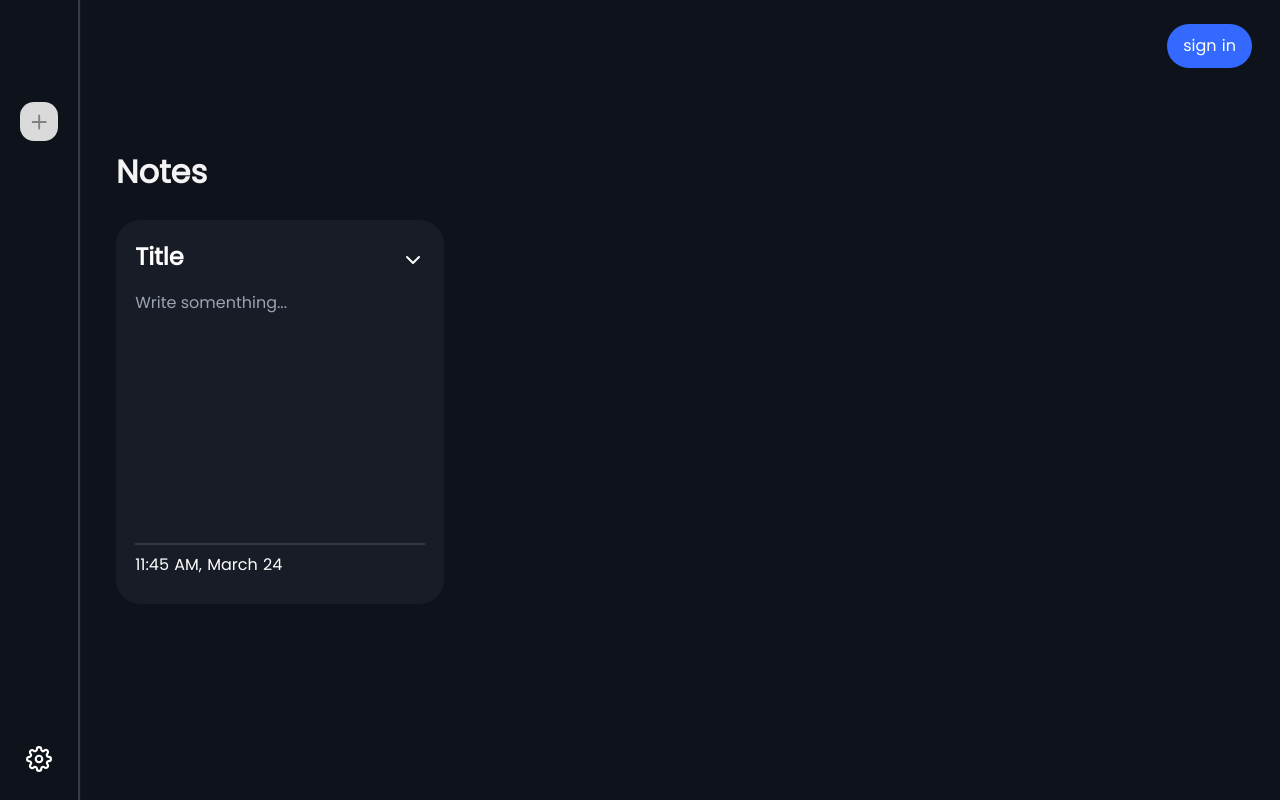
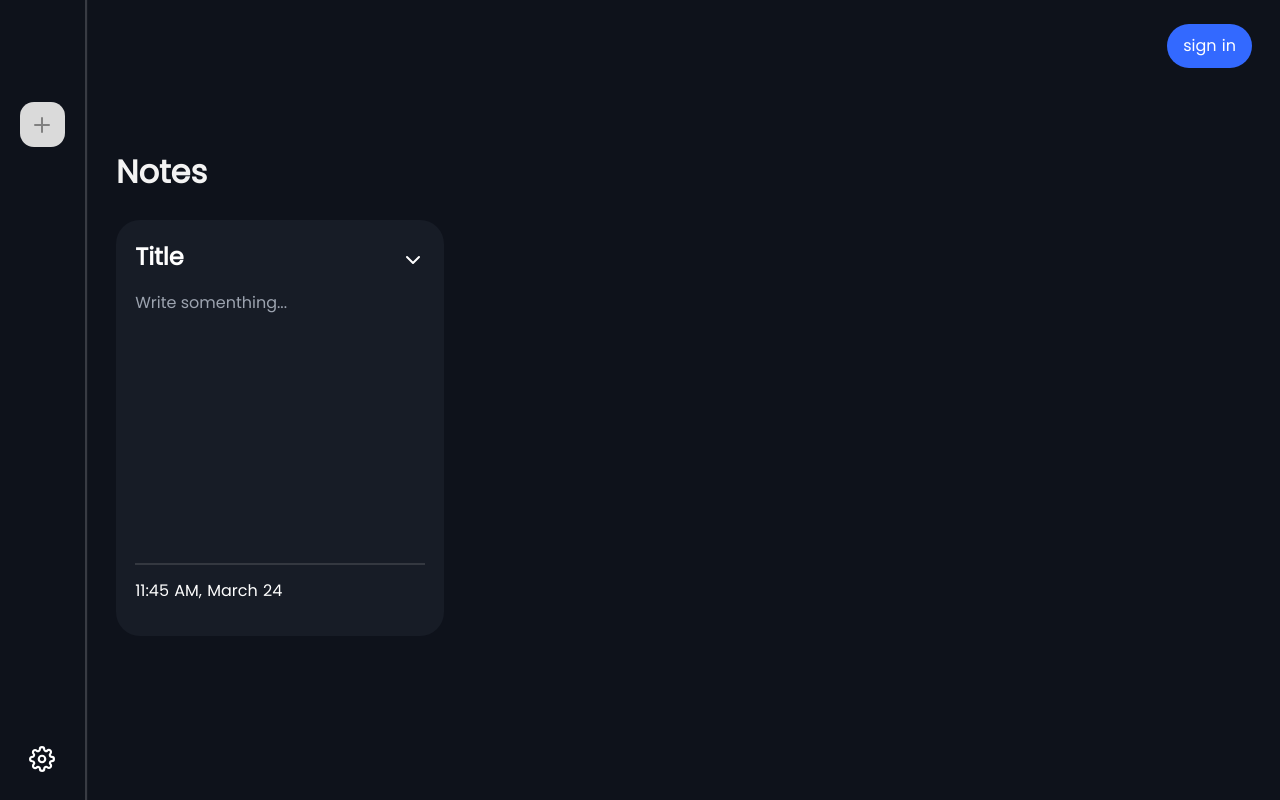
Before and after one commit to okwiriwyclif/notekeeper, a Nuxt app: page / in a window 1280 px wide. Built offline with nearby package versions, Linux system fonts and the light colour scheme.

Commit message:
design update

```diff
--- /dev/null
+++ b/components/icons/checkicon.vue
@@ -0,0 +1,16 @@
+<template>
+  <div class="checkicon">
+
+<svg xmlns="http://www.w3.org/2000/svg" width="24" height="24" viewBox="0 0 24 24" fill="none" stroke="currentColor" stroke-width="2" stroke-linecap="round" stroke-linejoin="round" class="feather feather-check"><polyline points="20 6 9 17 4 12"></polyline></svg>
+  </div>
+</template>
+
+<script>
+export default {
+
+}
+</script>
+
+<style>
+
+</style>
--- a/components/notes/newnotebutton.vue
+++ b/components/notes/newnotebutton.vue
@@ -83,8 +83,8 @@ export default {
 <style>
 
 .new-note-button{
-    height: 2.4rem;
-    width: 2.4rem;
+    height: 2.8rem;
+    width: 2.8rem;
     padding: 8px;
     background: rgb(218, 218, 218);
     border-radius: 14px;
@@ -105,6 +105,10 @@ export default {
         position: fixed;
         right: 10%;
         bottom: 8%;
+        height: 3.2rem;
+        width: 3.2rem;
+        border-radius: 2rem;
+
     }
 }
 
--- a/components/notes/note.vue
+++ b/components/notes/note.vue
@@ -1,10 +1,19 @@
 <template>
 <div class="note-wrapper" v-if="loadNote">
-  <div class="note flex flex-col" :class="{completed:todosCompleted}" >
+  <div class="note flex flex-col" :class="{todoactive:addTodo,completed:todosCompleted}" >
 
     <div class="head flex justify-between items-center">
         <div class="title flex w-full">
-            <input placeholder="Note title" type="text" v-model="note.title" @input="saveNote">
+            <span v-if="addTodo">
+                <span v-if="todosCompleted">
+                    Tasks completed
+                </span>
+                <span v-else>
+                    Tasks
+                </span>
+            </span>
+
+            <input v-else placeholder="Note title" type="text" v-model="note.title" @input="saveNote">
         </div>
 
         <div>
@@ -43,20 +52,29 @@
 
         <div class="todos h-full flex flex-col justify-between" v-else>
 
-            <div class="todolist h-full">
+            <div class="todolist h-full" id="todolist">
 
                 <div class="emptytodo p-4 py-12 text-center" v-if="!note.todos.length">
                     Empty tasks list!
                 </div>
 
-                <div class="todo" v-for="todo in note.todos" :key="todo.id" >
-                    {{todo.name}}
+                <div class="todo " v-for="todo in sortTodos(note.todos) " :key="todo.id" >
+
+                    <div class="flex items-center w-full" :class="{done:todo.done}" @click="upadateTodo(todo)" >
+
+                        <span class="icon flex items-center justify-center mr-1"  >
+                            <checkicon v-show="todo.done" />
+                        </span>
+                        <span > {{todo.name}}</span>
+
+                    </div>
+
                 </div>
 
             </div>
 
 
-            <div class="addtodo my-2">
+            <div class="addtodo my-2" v-if="addTodo && !todosCompleted">
                 <div class="input flex items-center" @keyup.enter="saveTodo">
 
                     <input v-model="todo.name" placeholder="Add to do" type="text" class="w-full">
@@ -97,9 +115,11 @@ export default {
 
             todo:{
                 id:new Date(),
+                idNumber:Date.now(),
                 name:'',
                 created:new Date(),
                 done:false,
+                edited:new Date(),
 
             },
 
@@ -120,6 +140,16 @@ export default {
 
         todosCompleted(){
 
+            let todos=this.note.todos;
+
+            let done=todos.filter(todo=>todo.done==true);
+
+            if(todos.length){
+                return todos.length==done.length
+            }
+
+            return false
+
         },
 
         todoListActive(){
@@ -135,6 +165,7 @@ export default {
 
                 this.note=JSON.parse ( JSON.stringify ( note) );
 
+
             }
 
 
@@ -146,9 +177,26 @@ export default {
 
     mounted() {
         this.loadNote;
+         if(this.note.todos.length){
+                this.addTodo=true
+            }
     },
 
     methods: {
+
+        sortTodos(list){
+
+            let sorted=list;
+
+            if(list.length){
+
+                sorted=list.sort((a,b)=>a.idNumber-b.idNumber);
+
+            }
+
+            return sorted
+
+        },
 
 
         saveNote(){
@@ -164,6 +212,8 @@ export default {
             }
 
             this.todo.id=Date.now()+this.todo.name;
+
+            this.todo.idNumber=Date.now();
 
             this.todo.created=new Date();
 
@@ -182,6 +232,39 @@ export default {
 
             };
 
+            const element = document.getElementById('todolist');
+
+            // element.scrollTop = element.scrollHeight+10000000;
+
+            element .scrollTop=element.lastChild.offsetTop
+
+            // element.scrollIntoView();
+
+        },
+
+        upadateTodo(todo){
+
+            this.note.todos.splice(this.note.todos.indexOf(todo),1);
+
+            if(!todo.done){
+
+                todo.done=true;
+
+            }else{
+
+                todo.done=false;
+
+            }
+
+
+            todo.edited=new Date();
+
+            this.note.todos.push(todo);
+
+            this.note.edited=new Date();
+
+            this.$store.dispatch('notes/updateNote',{...this.note}) ;
+
         }
     },
 
@@ -195,7 +278,7 @@ export default {
 .note{
 
     width: 100%;
-    height: 24rem;
+    height: 26rem;
     border-radius: 24px;
     padding: 1.2rem;
     margin-bottom: 12px;
@@ -210,12 +293,13 @@ export default {
 .note .actionsmodal .modal{
     position: absolute;
     right: 0;
-    width: 8rem;
+    width: 10rem;
+    /* min-height: 8rem; */
     background: #171C26;
     background: #242c3b;
     /* box-shadow: 0px 16px 32px 0 rgba(35, 38, 47, 0.3); */
     box-shadow: 0px 16px 32px 0 #171c2610;
-    border-radius: 16px;
+    border-radius: 8px;
     padding: 6px ;
 }
 
@@ -224,7 +308,7 @@ export default {
 }
 
 .note .actionsmodal .action{
-    font-size: 14px;
+    /* font-size: 15px; */
     padding: 6px 6px;
     cursor: pointer;
 }
@@ -236,9 +320,11 @@ export default {
 }
 
 .note .main .todolist{
-    height: 11rem;
+    height: 12.4rem;
     overflow: hidden;
     overflow-y:auto ;
+    margin: 0;
+    border: none;
     /* display: flex; */
 }
 
@@ -254,7 +340,6 @@ export default {
      /* border: 2px solid #E6E8EC; */
      border-radius: 12px;
      border-radius: 16px;
-     background: rgba(0, 0, 0, 0.171);
      background: rgba(0, 0, 0, 0.349);
 }
 
@@ -286,9 +371,10 @@ export default {
     text-overflow: ellipsis;
 }
 
-/* .note .date{
-    color: #656d81;
-} */
+.note .date{
+    /* color: #656d81; */
+    padding: 6px 0;
+}
 
 
 .note textarea{
@@ -306,16 +392,51 @@ export default {
 .todoactive{
    background: #3369FF ;
    background: #2245a7 ;
+     background: #19337c ;
 }
 
 .note .todolist .todo{
     padding: 4px 4px;
-    margin-bottom: 2px;
+    margin-bottom: 6px;
     cursor: pointer;
+    border-radius: 10px;
+    font-size: 16px;
+}
+
+.note .todolist .todo:hover{
+    background: #ffffff21;
+}
+.note .todo .done{
+    text-decoration: line-through;
+    transition: .8s;
+}
+
+.note .todo .icon{
+    min-width: 1.4rem;
+    width: 1.4rem;
+    height: 1.4rem;
+    /* border: 2px solid rgb(240, 240, 240); */
+    box-shadow: inset 0 0 0 2px rgb(240, 240, 240);
+    border-radius: 2rem;
+    margin-right: 8px;
+}
+
+.note .todo .done .icon{
+    background: #ececec;
+    color: #171C26;
+}
+
+.note .todo .icon svg{
+    width: 14px;
+    height: auto;
+    stroke-width: 4px;
 }
 
 .completed{
     background: #FF7746 ;
-    background: #b1502d ;
+
+    /* background: #b1502d ; */
+    background: rgb(42, 87, 42);
+    background: #44726c;
 }
 </style>
```
